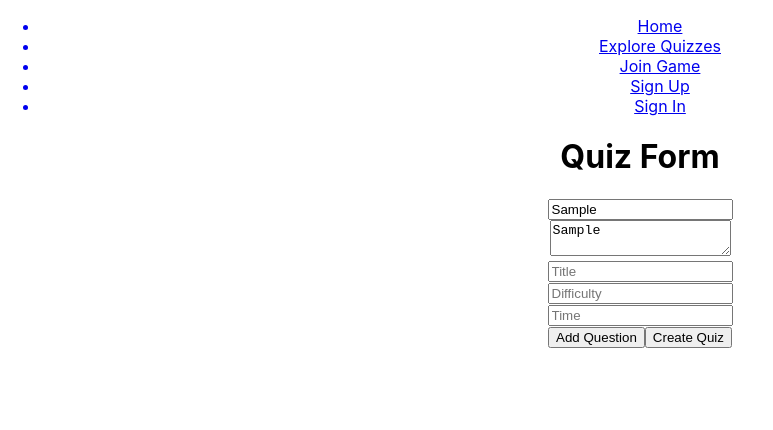
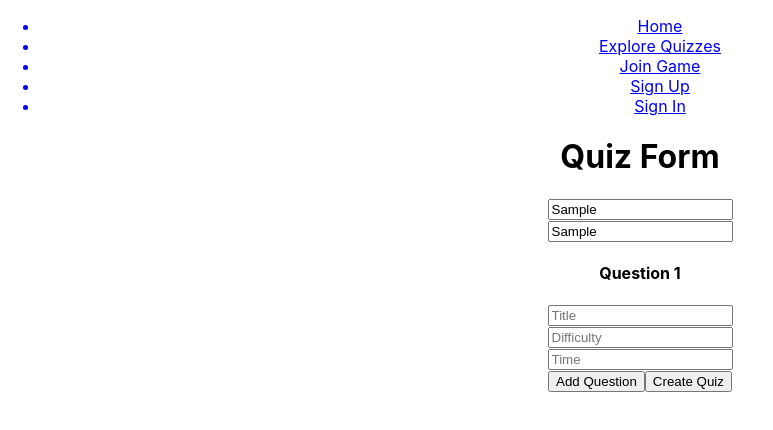
Before and after one commit to alexanderchao123/kwizit-frontend, a React (Create React App) app: page /quizzes/new in a window 1280 px wide. Both pictures are taken after typing "Sample", "Sample" into the empty fields and a click on the button "Add Question". Shown: the top 430 px of the page, without its empty margins (0-773 px from the left). Built offline with nearby package versions, Linux system fonts and the light colour scheme.

Commit message:
import ChoiceNew component into QuestionNew component

```diff
--- a/src/components/choices/ChoiceNew.js
+++ b/src/components/choices/ChoiceNew.js
@@ -4,8 +4,8 @@ class ChoiceNew extends Component {
   render() {
     return(
       <Fragment>
-        <div><input type="text" name="answer" placeholder="Answer"/></div>
-        <div><input type="text" name="correct" placeholder="Correct" value={this.props}/></div>
+        <div><input type="text" name="answer" placeholder="Answer" value={this.props.answer}/></div>
+        <div><input type="text" name="correct" placeholder="Correct" value={this.props.correct}/></div>
       </Fragment>
     )
   }
--- a/src/components/questions/QuestionNew.js
+++ b/src/components/questions/QuestionNew.js
@@ -1,4 +1,5 @@
 import React, { Component, Fragment } from 'react'
+import ChoiceNew from '../choices/ChoiceNew'
 
 class QuestionNew extends Component {
   changeHandler = (event) => {
@@ -8,6 +9,7 @@ class QuestionNew extends Component {
   render() {
     return(
       <Fragment>
+        <h4>Question {this.props.index + 1}</h4>
         <div><input type="text" name="title" placeholder="Title" value={this.props.title} onChange={this.changeHandler}/></div>
         <div><input type="text" name="difficulty" placeholder="Difficulty" value={this.props.difficulty} onChange={this.changeHandler}/></div>
         <div><input type="text" name="time" placeholder="Time" value={this.props.time} onChange={this.changeHandler}/></div>
--- a/src/components/quizzes/QuizNew.js
+++ b/src/components/quizzes/QuizNew.js
@@ -84,7 +84,7 @@ class QuizNew extends Component {
         <h1>Quiz Form</h1>
         <form onSubmit={this.submitHandler}>
           <div><input type="text" name="title" placeholder="Title" value={this.state.title} onChange={this.changeHandler}/></div>
-          <div><textarea type="textarea" name="description" placeholder="Description" value={this.state.description} onChange={this.changeHandler}></textarea></div>
+          <div><input type="text" name="description" placeholder="Description" value={this.state.description} onChange={this.changeHandler}></input></div>
           {questions}
           <button type="button" onClick={this.clickHandler}>Add Question</button>
           <button type="submit">Create Quiz</button>
```
